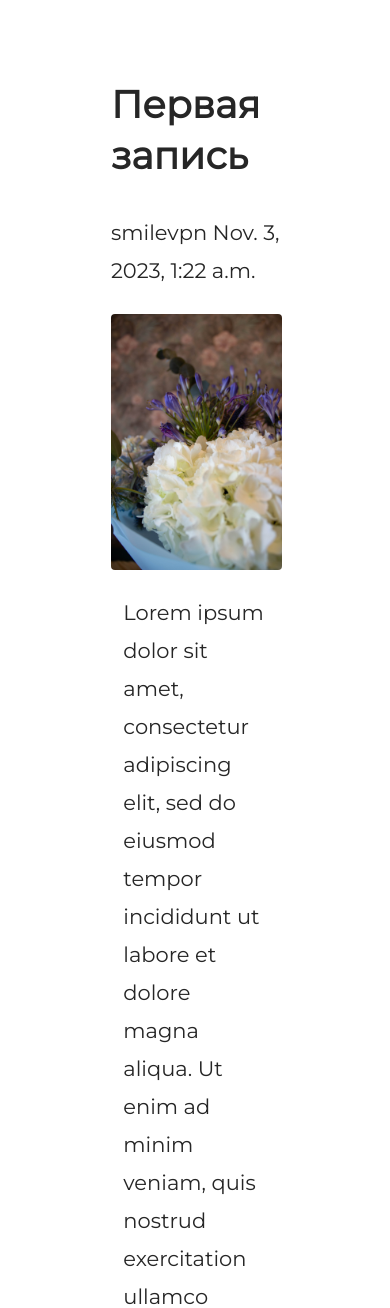
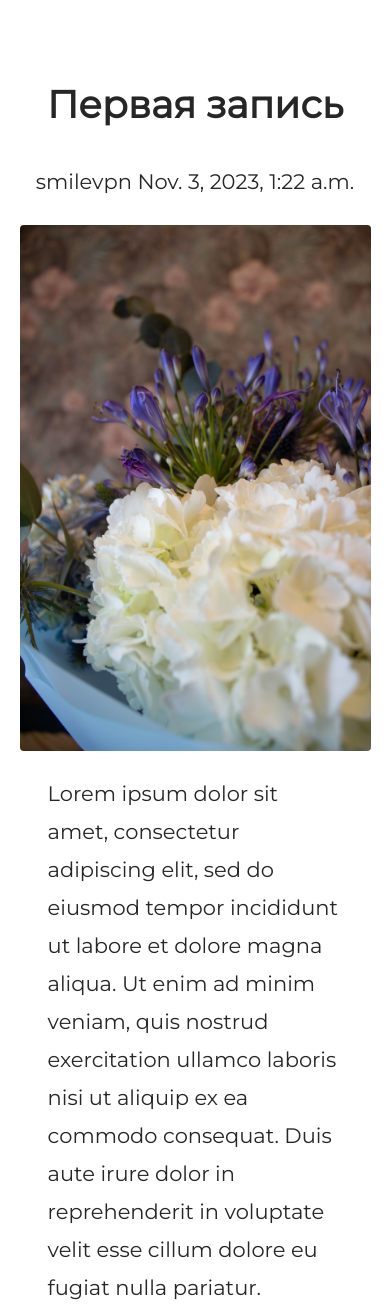
Before and after one commit to smilevpn/blog, a Django app: page /app/ in a window 390 px wide. Shown: the part 45-1353 px from the top of the page. Run offline with Django 4.2, Linux system fonts and the light colour scheme; data comes from the database, SQL or seed files in the repository; some libraries are stand-ins or nearby versions.

Commit message:
css media

```diff
--- a/blog/static/css/base.css
+++ b/blog/static/css/base.css
@@ -151,3 +151,21 @@ form {
 .post-entry__prepost{
 	padding: 0 8%;
 }
+
+@media (max-width: 1920px){
+	.main__posts{
+		width: 60%;
+	}
+}
+
+@media (max-width: 1500px){
+	.main__posts{
+		width: 75%;
+	}
+}
+
+@media (max-width: 800px){
+	.main__posts{
+		width: 90%;
+	}
+}
```
